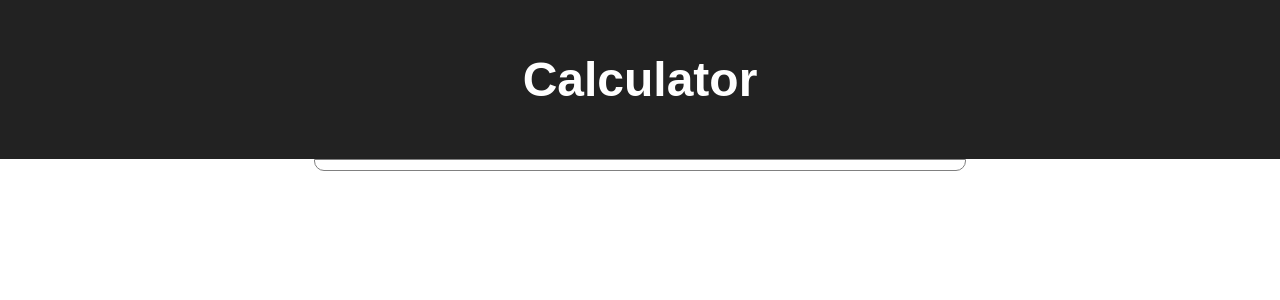
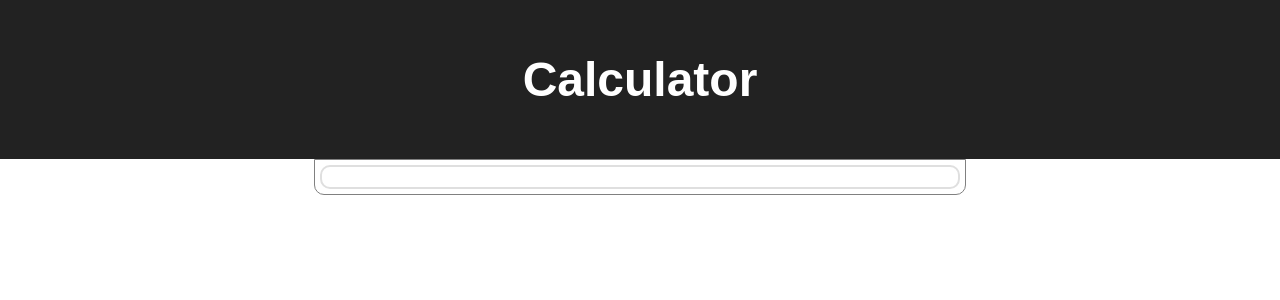
Before and after one commit to taitulism/react-calc, a React (Create React App) app: page / in a window 1280 px wide. Shown: the top 300 px of the page. Built offline with nearby package versions, Linux system fonts and the light colour scheme.

Commit message:
Init comp: Display

```diff
--- a/src/components/Calculator/index.js
+++ b/src/components/Calculator/index.js
@@ -1,11 +1,12 @@
 import React, { Component } from 'react';
+import Display from '../Display';
 import './Calculator.css';
 
 class Calculator extends Component {
     render() {
         return (
             <div className="Calculator">
-
+                <Display />
             </div>
         );
     }
--- /dev/null
+++ b/src/components/Display/Display.css
@@ -0,0 +1,8 @@
+.Display {
+    border-radius: 10px;
+    background-color: white;
+    text-align: right;
+    border: 2px solid #dfdfdf;
+    padding: 10px;
+    font-size: 1.5em;
+}
--- /dev/null
+++ b/src/components/Display/index.js
@@ -0,0 +1,14 @@
+import React, { Component } from 'react';
+import './Display.css';
+
+class Display extends Component {
+    render () {
+        return (
+            <div className="Display">
+
+            </div>
+        );
+    }
+}
+
+export default Display;
```
Also changed, not shown: 2 other files (tests, documents, lock files or other folders).
